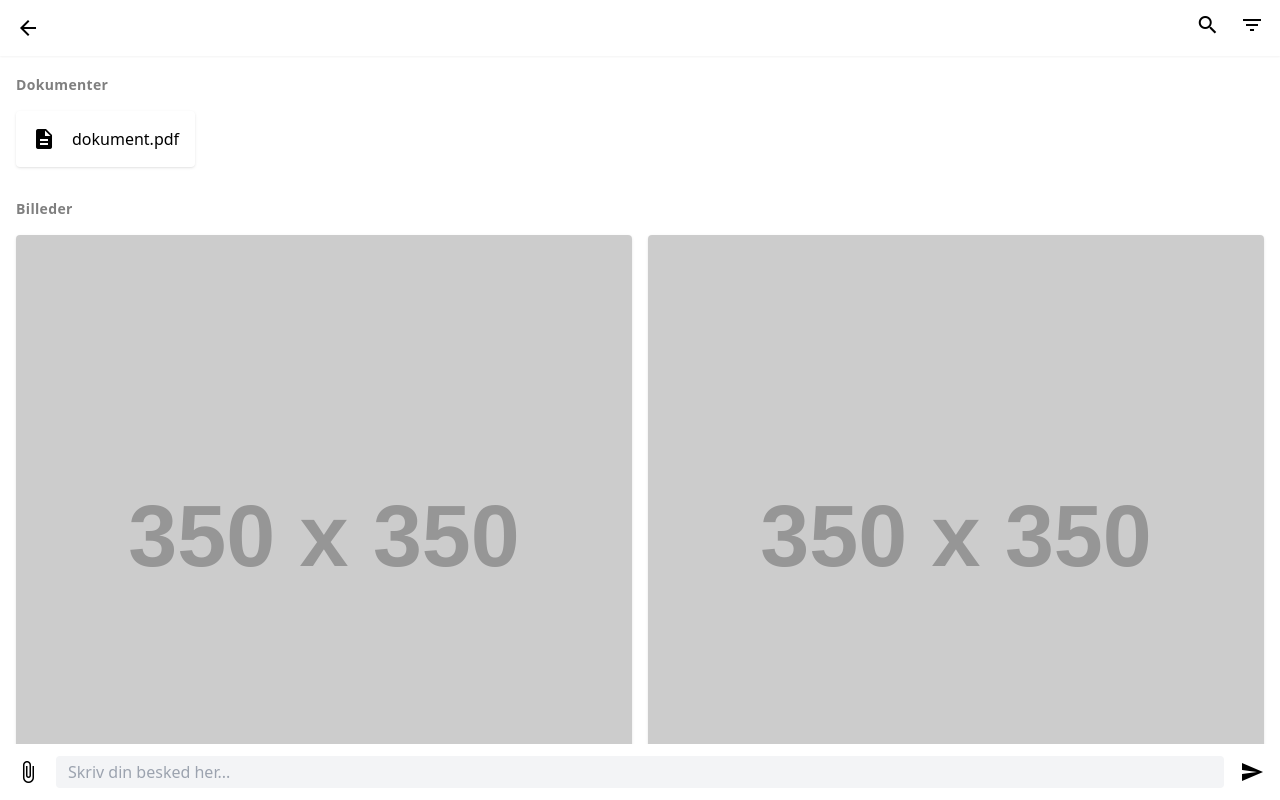
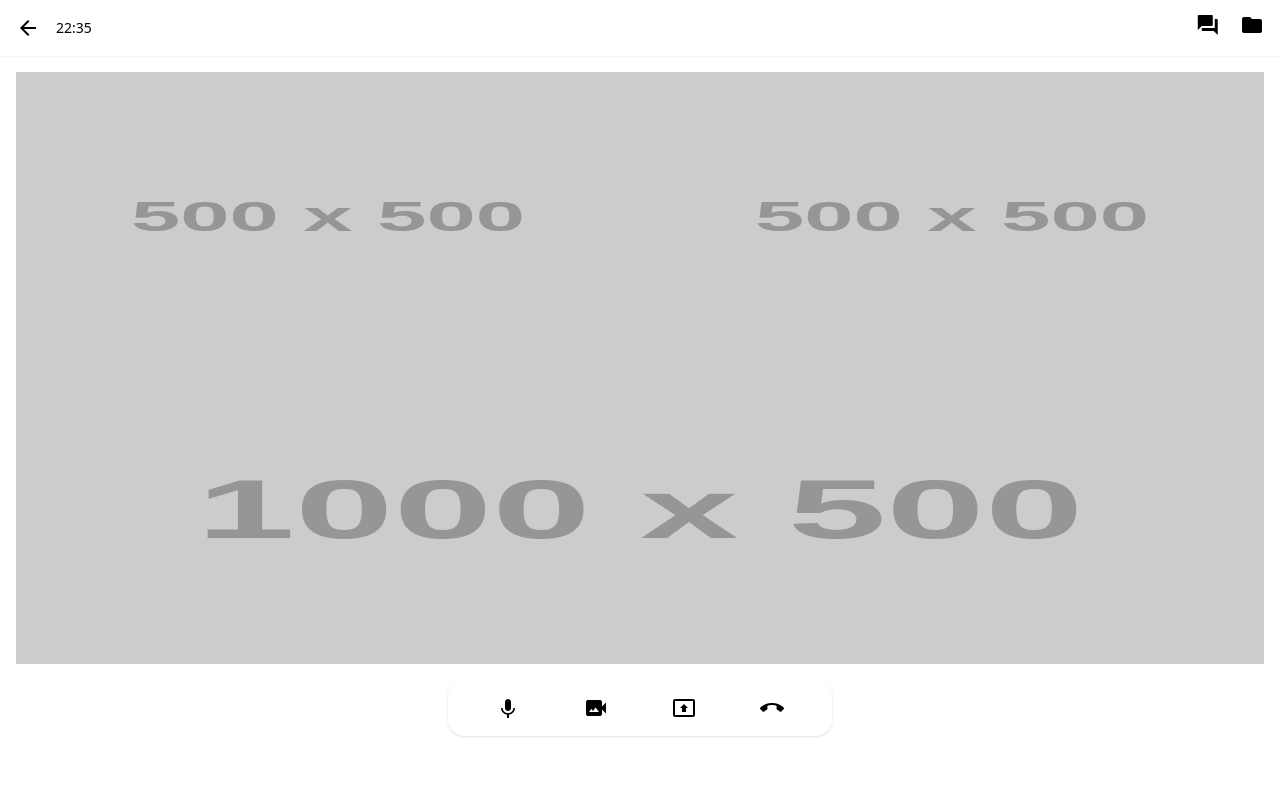
Before and after one commit to CRPE44102/project-four, a website: page src/index.html in a window 1280 px wide. Drawn offline with Linux system fonts and the light colour scheme; placeholder pictures from the web are drawn by us.

Commit message:
add call screen

```diff
--- a/src/index.html
+++ b/src/index.html
@@ -627,6 +627,39 @@
         </div>
     </section>
 
+    <section class="w-full h-screen z-10 bg-white absolute top-0">
+        <header class="h-14 p-4 flex justify-between items-center shadow-sm bg-white z-10">
+            <span class="material-icons cursor-pointer">arrow_back</span>
+
+            <p class="flex-grow text-left ml-4 text-sm font-medium">22:35</p>
+
+            <div>
+                <span class="material-icons cursor-pointer mr-4">forum</span>
+                <span class="material-icons cursor-pointer">folder</span>
+            </div>
+        </header>
+
+        <div class="overflow-scroll inner-container relative">
+            <div class="p-4 pb-20 overflow-hidden h-full">
+                <div class="flex h-1/2">
+                    <img src="https://fakeimg.pl/500" alt="" class="w-1/2">
+                    <img src="https://fakeimg.pl/500" alt="" class="w-1/2">
+                </div>
+
+                <img src="https://fakeimg.pl/1000x500" alt="" class="h-1/2 w-full">
+            </div>
+
+            <div class="absolute bottom-2 w-full">
+                <div class="shadow rounded-2xl w-96 mx-auto flex items-center justify-around p-4">
+                    <span class="material-icons cursor-pointer">keyboard_voice</span>
+                    <span class="material-icons cursor-pointer">video_camera_back</span>
+                    <span class="material-icons cursor-pointer">present_to_all</span>
+                    <span class="material-icons cursor-pointer">call_end</span>
+                </div>
+            </div>
+        </div>
+    </section>
+
     <nav class="fixed bottom-0 h-14 w-full bg-white z-50 shadow-sm">
         <div id="standard-footer" class="flex justify-around items-center h-full hidden">
             <span class="material-icons cursor-pointer">home</span>
@@ -636,7 +669,7 @@
             <span class="material-icons cursor-pointer">settings</span>
         </div>
 
-        <div id="chat-footer" class="flex items-center h-full">
+        <div id="chat-footer" class="flex items-center h-full hidden">
             <span class="material-icons cursor-pointer px-4">attach_file</span>
             <input class="bg-gray-100 rounded px-3 py-1 flex-grow" type="text" placeholder="Skriv din besked her...">
             <span class="material-icons cursor-pointer px-4">send</span>
--- a/src/styles/base.css
+++ b/src/styles/base.css
@@ -9,3 +9,7 @@
 .max-w-2\/3  {
     max-width: 66.666666%;
 }
+
+.max-h-2\/3 {
+    max-height: 66.666666%;
+}
```
Also changed, not shown: src/styles/main.css.
